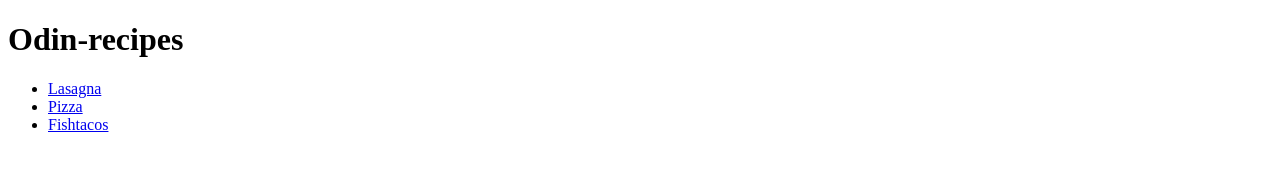
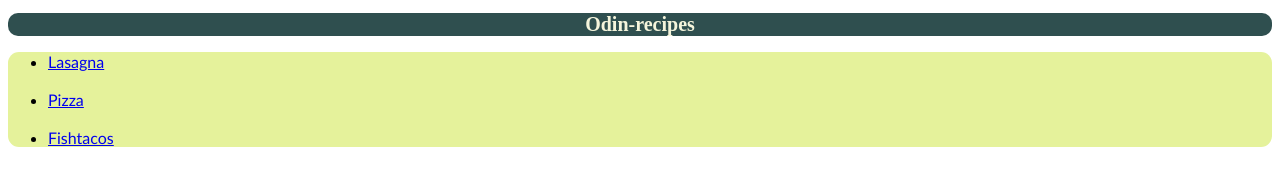
Before and after one commit to goatcarpo/odin-recipes, a plain HTML site: page index.html in a window 1280 px wide. Drawn offline with Linux system fonts and the light colour scheme.

Commit message:
Adding style to the recipe main page

```diff
--- a/index.html
+++ b/index.html
@@ -3,13 +3,16 @@
 <head>
     <meta charset="UTF-8">
     <title>recipe-project</title>
+    <link rel="stylesheet" href="style.css">
 </head>
 <body>
-    <h1>Odin-recipes</h1>
+<h1>Odin-recipes</h1>
     <ul>
     <li><a href="recipes/lasagna.html">Lasagna</a></li>
+    <br>
     <li><a href="recipes/pizza.html">Pizza</a></li>
+    <br>
     <li><a href="recipes/fishtacos.html">Fishtacos</a></li>
-</ul>
+    </ul>
 </body>
 </html>
--- /dev/null
+++ b/style.css
@@ -0,0 +1,16 @@
+h1 {
+    color:beige;
+    background-color: darkslategrey;
+    font-family: 'Times New Roman', Times, sans-serif;
+    font-size: 20px;
+    font-weight: bold;
+    text-align: center;
+    border-radius: 10px;
+}
+
+ul {
+    background-color: #e5f29b;
+    border-radius: 11px;
+    text-align: left;
+    font-family: 'Trebuchet MS', 'Lucida Sans Unicode', 'Lucida Grande', 'Lucida Sans', Arial, sans-serif;
+}
```
Also changed, not shown: recipes/fishtacos.html (+1 -0 lines), recipes/lasagna.html (+1 -0 lines), recipes/pizza.html (+1 -0 lines).
